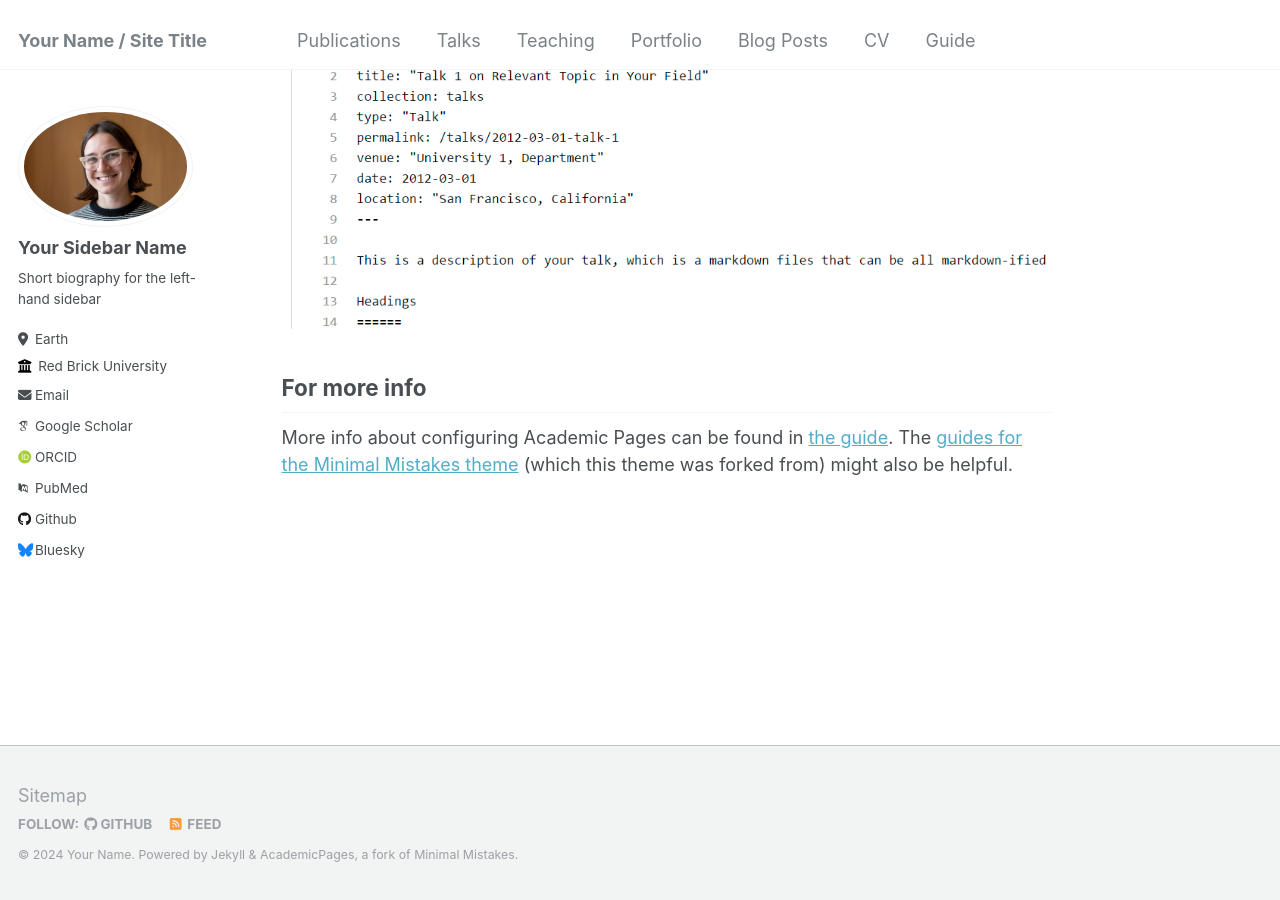
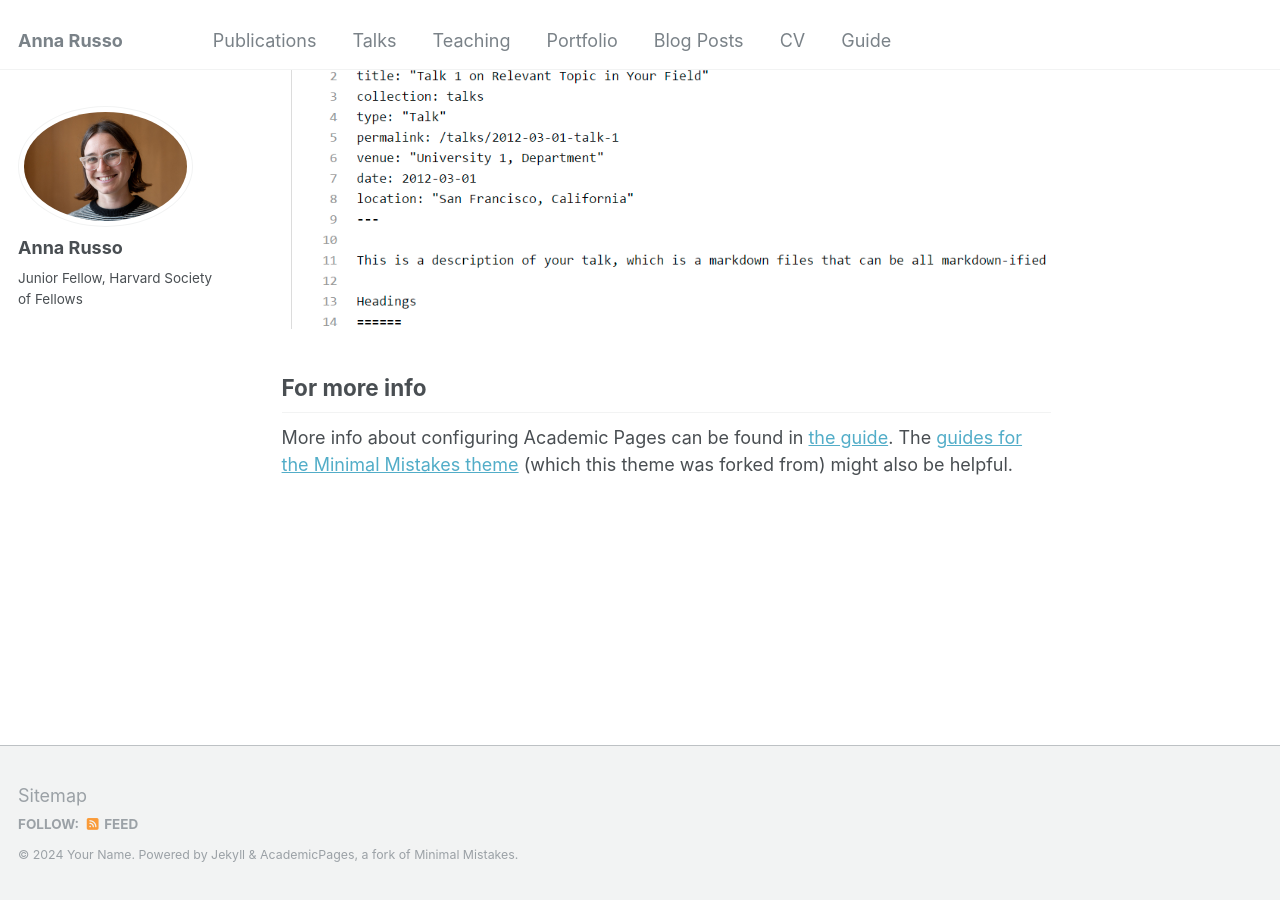
Before and after one commit to annarusso/annarusso.github.io, a Jekyll site: the page built from _pages/about.md, in a window 1280 px wide and 900 px high, scrolled down 2660 px. Built offline with Jekyll 4.4.1, drawn with Linux system fonts in a browser that asks for light colours; some web fonts are replaced.

Commit message:
Update _config.yml

```diff
--- a/_config.yml
+++ b/_config.yml
@@ -8,13 +8,13 @@
 
 # Basic Site Settings
 locale                   : "en-US"
-title                    : "Your Name / Site Title"
+title                    : "Anna Russo"
 title_separator          : "-"
 name                     : &name "Your Name"
 description              : &description "personal description"
 url                      : https://academicpages.github.io # the base hostname & protocol for your site e.g. "https://mmistakes.github.io"
 baseurl                  : "" # the subpath of your site, e.g. "/blog"
-repository               : "academicpages/academicpages.github.io"
+repository               : "annarusso/annarusso.github.io"
 
 # Site Author - The following control what appear as part of the author content on the side bar.
 #               If a field is blank the icon and link will not appear, otherwise it will be shown.
@@ -22,33 +22,33 @@ repository               : "academicpages/academicpages.github.io"
 author:
   # Biographic information
   avatar           : "Russo-headshot.png"
-  name             : "Your Sidebar Name"
+  name             : "Anna Russo"
   pronouns         : # example: "she/her"
-  bio              : "Short biography for the left-hand sidebar"
-  location         : "Earth"
-  employer         : "Red Brick University"
+  bio              : "Junior Fellow, Harvard Society of Fellows"
+  location         : #"Earth"
+  employer         : #"Red Brick University"
   uri              : # URL
-  email            : "none@example.org"
+  email            : #"none@example.org"
 
   # Academic websites
   arxiv            : # URL - Update with the correct link to your profile
-  googlescholar    : "https://scholar.google.com/citations?user=PS_CX0AAAAAJ"
+  googlescholar    : #"https://scholar.google.com/citations?user=PS_CX0AAAAAJ"
   impactstory      : # URL
-  orcid            : "http://orcid.org/yourorcidurl"
+  orcid            : #"http://orcid.org/yourorcidurl"
   semantic         : # URL
-  pubmed           : "https://www.ncbi.nlm.nih.gov/pubmed/?term=john+snow"
+  pubmed           : #"https://www.ncbi.nlm.nih.gov/pubmed/?term=john+snow"
   researchgate     : # URL
 
   # Repositories and software development
   bitbucket        : # Username - Update with your username on the site
   codepen          : # Username
   dribbble         : # Username
-  github           : "academicpages"
+  github           : #"academicpages"
   kaggle           : # Username
   stackoverflow    : # User number or user number and name (i.e., use "1" or "1/jeff-atwood")
 
   # Social media
-  bluesky          : "bsky.app" # Replace this with you Bluesky username
+  bluesky          : #"bsky.app" # Replace this with you Bluesky username
   facebook         : # Username
   flickr           : # Username
   foursquare       : # Username
```
